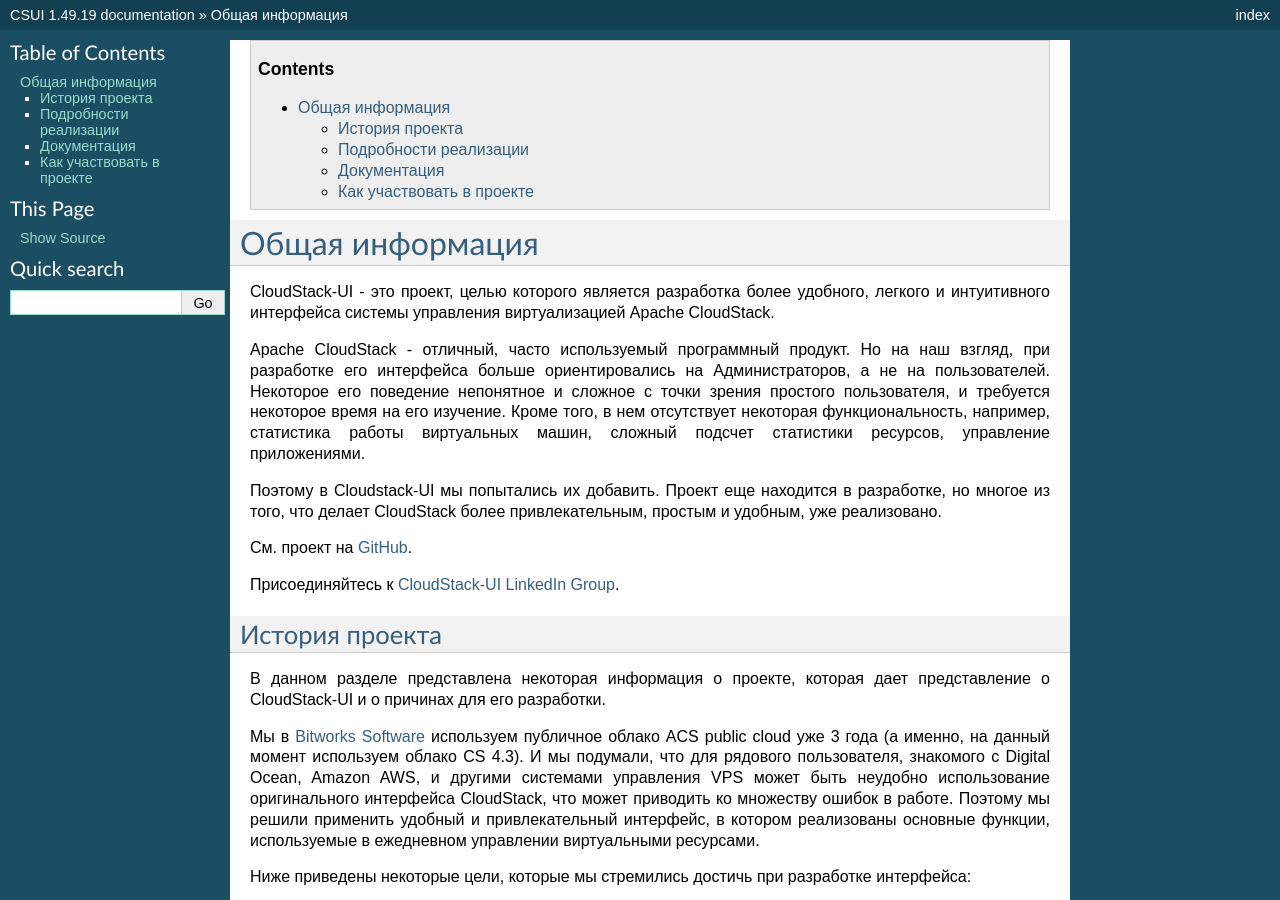
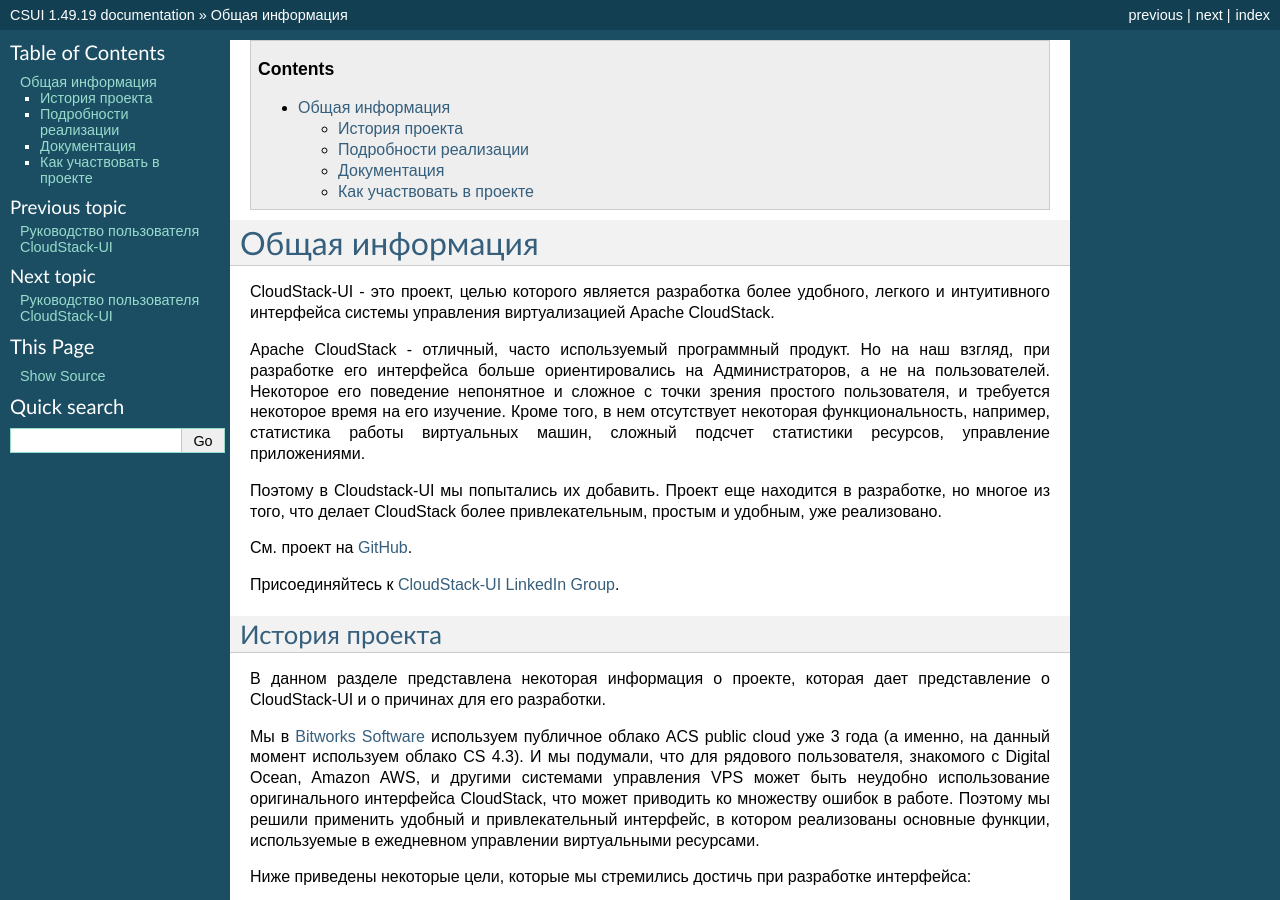
Before and after one commit to MaslovaEV/RU_CloudStack-UI, a Sphinx documentation site: the page built from RUdocs/source/CS-UI_Overview.rst, in a window 1280 px wide and 900 px high. Built offline with Sphinx 7.4.7, drawn with Linux system fonts in a browser that asks for light colours; pages that are not in the unit, such as notebooks, are missing from menus.

```diff
--- a/RUdocs/source/index.rst
+++ b/RUdocs/source/index.rst
@@ -19,7 +19,7 @@ CloudStack-UI был создан, чтобы облегчить взаимод
 .. toctree::
    :maxdepth: 2
 
-   CSUI_Overview
+   CS-UI_Overview
    CSUI_Guide
    CSUI-Pulse
    CSUI-Webshell
```
